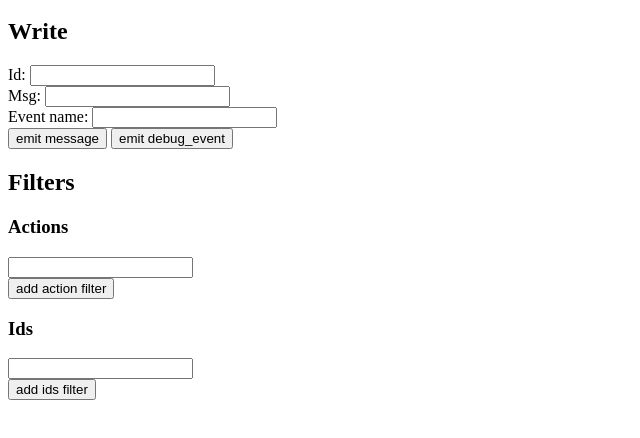
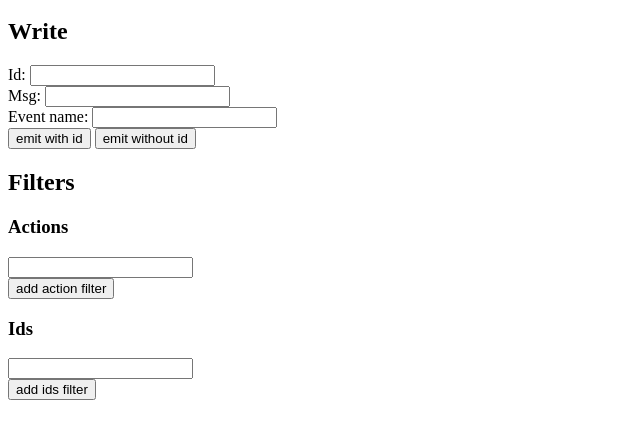
Before and after one commit to SebastianPozoga/webecho-service, a website: page debug/index.html in a window 1280 px wide. Both pictures are taken after a click on the input 36 px from the left and 144 px from the top of the page. Shown: the part 48-486 px from the top of the page, without its empty margins (0-640 px from the left). Drawn offline with nearby package versions, Linux system fonts and the light colour scheme; no server answers.

Commit message:
correct debug messages

```diff
--- a/debug/index.html
+++ b/debug/index.html
@@ -22,8 +22,8 @@
     Id: <input ng-model="ctrl.id"/> <br/>
     Msg: <input ng-model="ctrl.msg"/> <br/>
     Event name: <input ng-model="ctrl.action" value="message"/> <br/>
-    <input type="submit" ng-click="ctrl.echoWithId()" value="emit message"/>
-    <input type="submit" ng-click="ctrl.echoWithoutId()" value="emit debug_event"/>
+    <input type="submit" ng-click="ctrl.echoWithId()" value="emit with id"/>
+    <input type="submit" ng-click="ctrl.echoWithoutId()" value="emit without id"/>
 </div>
 
 <div ng-show="ctrl.started">
```
